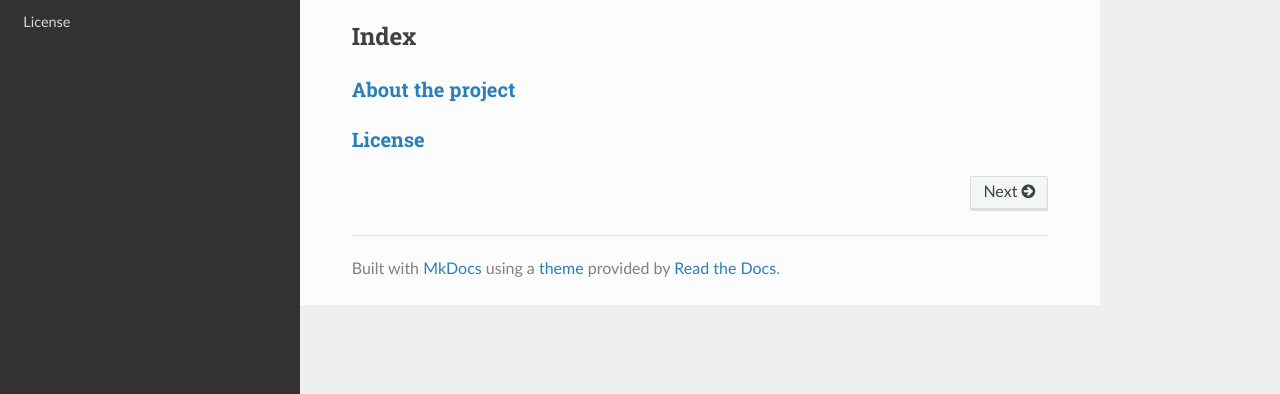
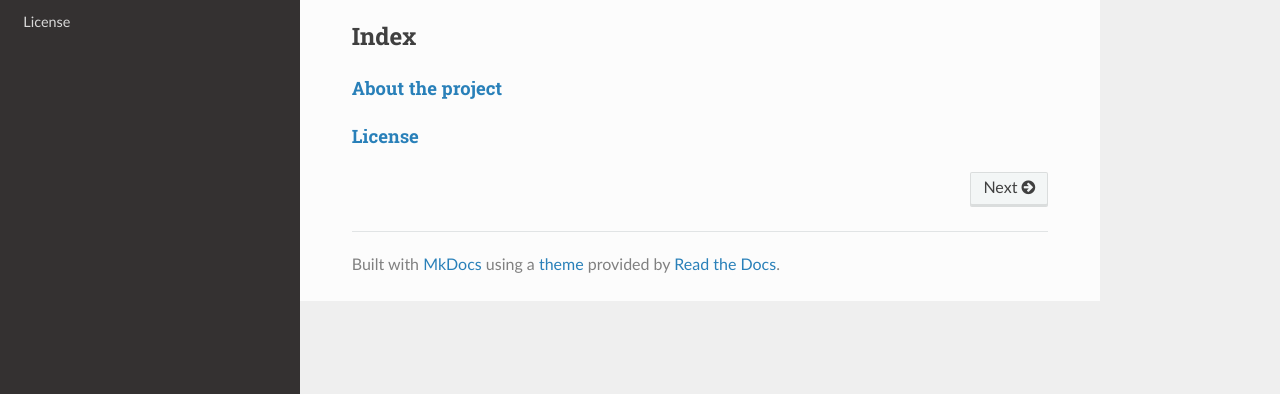
Before and after one commit to arnonmoscona/monastery-docs, an MkDocs documentation site: the page built from docs/index.md, in a window 1280 px wide. Shown: the part 188-582 px from the top of the page. Built offline with MkDocs 1.6.1, drawn with Linux system fonts in a browser that asks for light colours; nearby versions of some CDN libraries; old or Windows-style settings are respelled for this version of MkDocs.

```diff
--- a/docs/index.md
+++ b/docs/index.md
@@ -3,5 +3,5 @@
 An open clustering framework.
 
 ## Index
-### [About the project](about.md)
-### [License](license.md)
+#### [About the project](about.md)
+#### [License](license.md)
```
Also changed, not shown: docs/about.md (+2 -1 lines), docs/license.md (+2 -0 lines).
